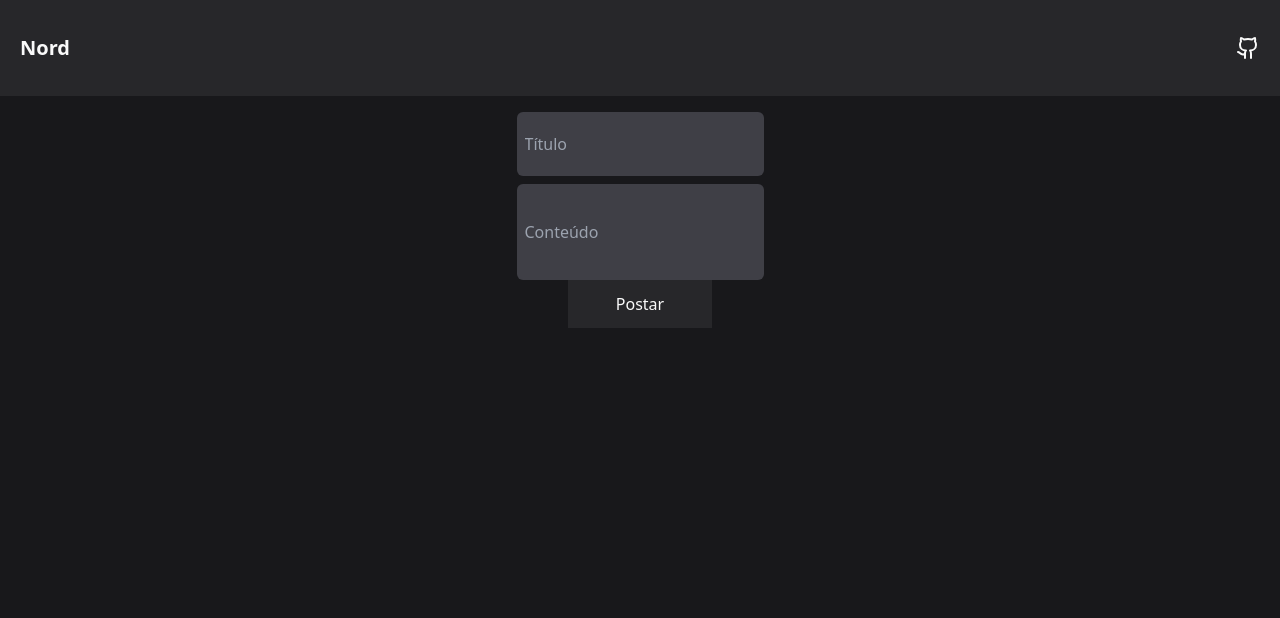
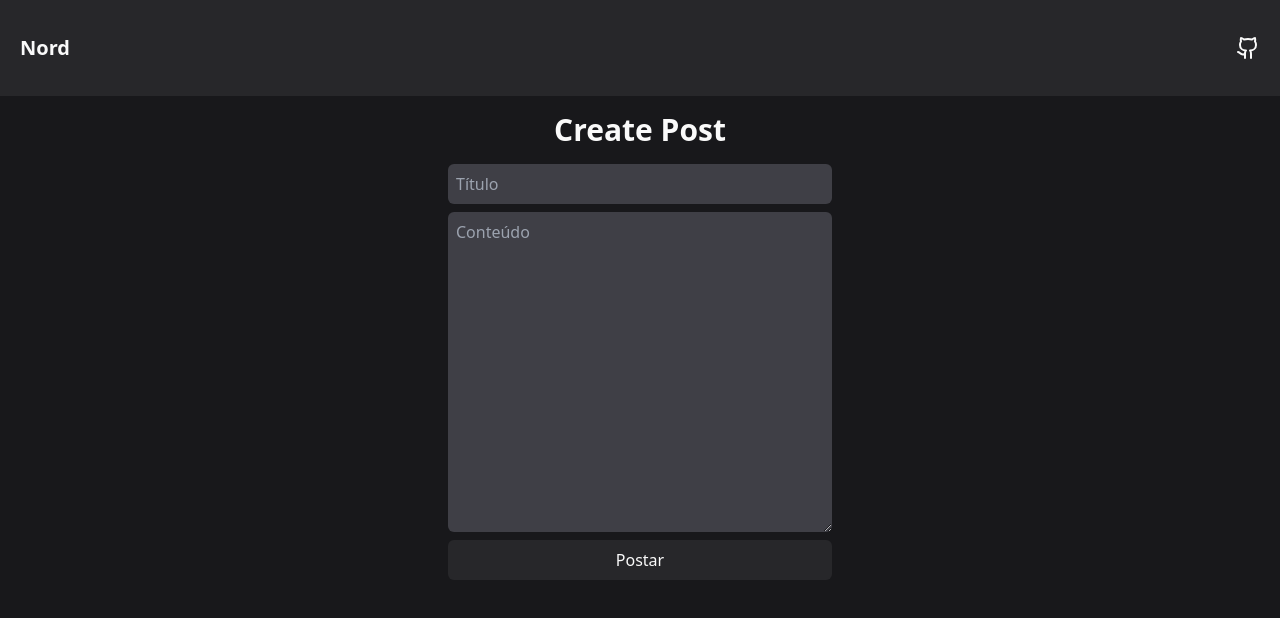
Before and after one commit to iamgois/iamgois-blog, a Next.js app: page /create-post in a window 1280 px wide. Shown: the top 618 px of the page. Built offline with nearby package versions, Linux system fonts and the light colour scheme.

Commit message:
🐱‍💻 Página "Create-post" e "Login" criadas!

```diff
--- a/src/components/PostContent.jsx
+++ b/src/components/PostContent.jsx
@@ -37,8 +37,9 @@ const PostList = () => {
   } else{
     return (
       <div>
-        <Link className="fixed bottom-5 right-5 bg-zinc-800 p-2 rounded-full transition hover:bg-zinc-700" href="/login">
+        <Link className="fixed bottom-5 right-5 bg-zinc-800 p-2 rounded-full transition hover:bg-zinc-700 [&>*:nth-child(2)]:hover:block flex" href="/login">
           <Plus />
+          <p className="hidden px-2">Postar</p>
         </Link>
         {/* <h1>Lista de Posts</h1> */}
         {items.map((post) => (
--- /dev/null
+++ b/src/pages/api/create-post.js
@@ -0,0 +1,27 @@
+import { connectToDatabase } from '../../utils/mongodb';
+
+export default async function handler(req, res) {
+  if (req.method !== 'POST') {
+    res.status(405).json({ message: 'Method Not Allowed' });
+    return;
+  }
+
+  const { title, subtitle } = req.body;
+
+  try {
+    // Conecte-se ao banco de dados MongoDB
+    const { db } = await connectToDatabase();
+
+    // Insira o novo post no banco de dados
+    await db.collection('user_posts').insertOne({
+      title,
+      subtitle,
+      createdAt: new Date().toLocaleDateString('pt-BR'),
+    });
+
+    res.status(200).json({ message: 'Post created successfully' });
+  } catch (error) {
+    console.log(error);
+    res.status(500).json({ message: 'Internal Server Error' });
+  }
+}
--- /dev/null
+++ b/src/pages/api/login.js
@@ -0,0 +1,55 @@
+import { connectToDatabase } from '../../utils/mongodb';
+const express = require('express');
+const cors = require('cors');
+
+const app = express();
+
+app.use(cors()); // Todos podem fazer requisição na API
+
+export async function getServerSideProps(context) {
+  // Verifique se o cookie de autenticação existe
+  const isLoggedIn = context.req.cookies.isLoggedIn === 'true';
+
+  if (!isLoggedIn) {
+    // Redirecione para a página de login caso o usuário não esteja autenticado
+    return {
+      redirect: {
+        destination: '/create-post',
+        permanent: false,
+      },
+    };
+  }
+
+  return {
+    props: {},
+  };
+}
+
+export default async function handler(req, res) {
+  if (req.method !== 'POST') {
+    res.status(405).json({ message: 'Method Not Allowed' });
+    return;
+  }
+
+  const { username, password } = req.body;
+
+  try {
+    // Conecte-se ao banco de dados MongoDB
+    const { db } = await connectToDatabase();
+
+    // Consulte o banco de dados para autenticar as credenciais
+    const user = await db.collection('users').findOne({ username, password });
+
+    if (user) {
+      // Defina o cookie de autenticação
+      res.setHeader('Set-Cookie', 'isLoggedIn=true; Path=/');
+
+      res.status(200).json({ message: 'Login successful' });
+    } else {
+      res.status(401).json({ message: 'Invalid credentials' });
+    }
+  } catch (error) {
+    console.log(error);
+    res.status(500).json({ message: 'Internal Server Error' });
+  }
+}
--- a/src/pages/api/user_posts.js
+++ b/src/pages/api/user_posts.js
@@ -4,7 +4,6 @@ const express = require('express');
 const cors = require('cors');
 
 const app = express();
-const port = 3001;
 
 app.use(cors()); // Todos podem fazer requisição na API
 
--- /dev/null
+++ b/src/pages/create-post.js
@@ -0,0 +1,59 @@
+import '../app/globals.css'
+import { useState } from 'react';
+import { useRouter } from 'next/router';
+import Navbar from '../components/Navbar'
+
+export default function CreatePostPage() {
+  const [title, setTitle] = useState('');
+  const [subtitle, setSubtitle] = useState('');
+  const router = useRouter();
+
+  const handleSubmit = async (e) => {
+    e.preventDefault();
+
+    try {
+      const response = await fetch('/api/create-post', {
+        method: 'POST',
+        headers: {
+          'Content-Type': 'application/json',
+        },
+        body: JSON.stringify({ title, subtitle }),
+      });
+
+      if (response.ok) {
+        // Post criado com sucesso, redirecione para a página adequada
+        router.push('/');
+      } else {
+        console.log('Erro ao criar o post');
+      }
+    } catch (error) {
+      console.log(error);
+    }
+  };
+
+  return (
+    <div className='flex flex-col text-center h-screen'>
+      <Navbar />
+      <h1 className='font-bold text-3xl mt-4'>Create Post</h1>
+      <form className='grid gap-2 items-center justify-center mt-4' onSubmit={handleSubmit}>
+          <input
+            type="text"
+            value={title}
+            onChange={(e) => setTitle(e.target.value)}
+            className='bg-zinc-700 rounded-md p-2 w-96'
+            placeholder='Título'
+            required
+          />
+          <textarea
+            value={subtitle}
+            onChange={(e) => setSubtitle(e.target.value)}
+            className='bg-zinc-700 rounded-md p-2 w-96 h-80'
+            placeholder='Conteúdo'
+            style={{ whiteSpace: 'pre-wrap' }}
+            required
+          />
+        <button type="submit" className='bg-zinc-800 hover:bg-zinc-700 py-2 rounded-md'>Postar</button>
+      </form>
+    </div>
+  );
+}
--- a/src/pages/create-post.jsx
+++ /dev/null
@@ -1,40 +0,0 @@
-import "../app/globals.css";
-import Navbar from "../components/Navbar";
-
-export default function createPost() {
-  return (
-    <div>
-      <Navbar />
-
-      <form
-        action="/"
-        className="flex flex-col sm:mx-[10%] mx-[10px] mt-4 items-center justify-center"
-      >
-        <input
-          required
-          className="bg-zinc-700 px-2 py-5 rounded-md"
-          type="text"
-          name="title"
-          id="title"
-          placeholder="Título"
-        />
-        <input
-          required
-          rows={5}
-          cols={5}
-          className="bg-zinc-700 px-2 py-2 mt-2 h-24 rounded-md"
-          type="text"
-          name="subtitle"
-          id="subtitle"
-          placeholder="Conteúdo"
-        />
-        <button
-          type="submit"
-          className="bg-zinc-800 hover:bg-zinc-700 h-12 w-36"
-        >
-          Postar
-        </button>
-      </form>
-    </div>
-  );
-}
--- /dev/null
+++ b/src/pages/login.js
@@ -0,0 +1,81 @@
+import '../app/globals.css'
+import Navbar from '../components/Navbar'
+import { useState } from 'react';
+
+export async function getServerSideProps(context) {
+    // Verifique se o cookie de autenticação existe
+    const isLoggedIn = context.req.cookies.isLoggedIn === 'true';
+
+    if (isLoggedIn) {
+      // Redirecione para a página de login caso o usuário não esteja autenticado
+      return {
+        redirect: {
+          destination: '/create-post',
+          permanent: false,
+        },
+      };
+    }
+
+    return {
+      props: {},
+    };
+  }
+
+export default function LoginPage() {
+    const [username, setUsername] = useState('');
+    const [password, setPassword] = useState('');
+
+    const handleSubmit = async (e) => {
+        e.preventDefault();
+
+        try {
+            const response = await fetch('/api/login', {
+                method: 'POST',
+                headers: {
+                    'Content-Type': 'application/json',
+                },
+                body: JSON.stringify({ username, password }),
+            });
+
+            if (response.ok) {
+                // Login bem-sucedido, redirecione para a página adequada
+                window.location.href = '/create-post';
+                localStorage.setItem('isLogged', 'Yes')
+            } else {
+                // Credenciais inválidas
+                const error = document.getElementById('erro-login')
+
+                error.style.display = 'block'
+            }
+        } catch (error) {
+            console.log(error);
+        }
+    };
+
+    return (
+        <div className='flex flex-col text-center h-screen'>
+            <Navbar />
+            <form className='grid gap-2 items-center justify-center mt-32' onSubmit={handleSubmit}>
+                    <h1 className='font-bold text-2xl'>Entre agora 😁</h1>
+                    <input
+                        required
+                        type="email"
+                        value={username}
+                        onChange={(e) => setUsername(e.target.value)}
+                        className='bg-zinc-700 rounded-md p-2'
+                        placeholder='Email'
+                    />
+                    <input
+                        required
+                        type="password"
+                        value={password}
+                        onChange={(e) => setPassword(e.target.value)}
+                        className='bg-zinc-700 rounded-md p-2'
+                        placeholder='Senha'
+                    />
+                    <p className='hidden' id='erro-login'>Desculpe, este usuário não existe!</p>
+                <button className='bg-zinc-800 hover:bg-zinc-700 py-2 rounded-md' type="submit">Entrar</button>
+            </form>
+        </div>
+    );
+}
```
